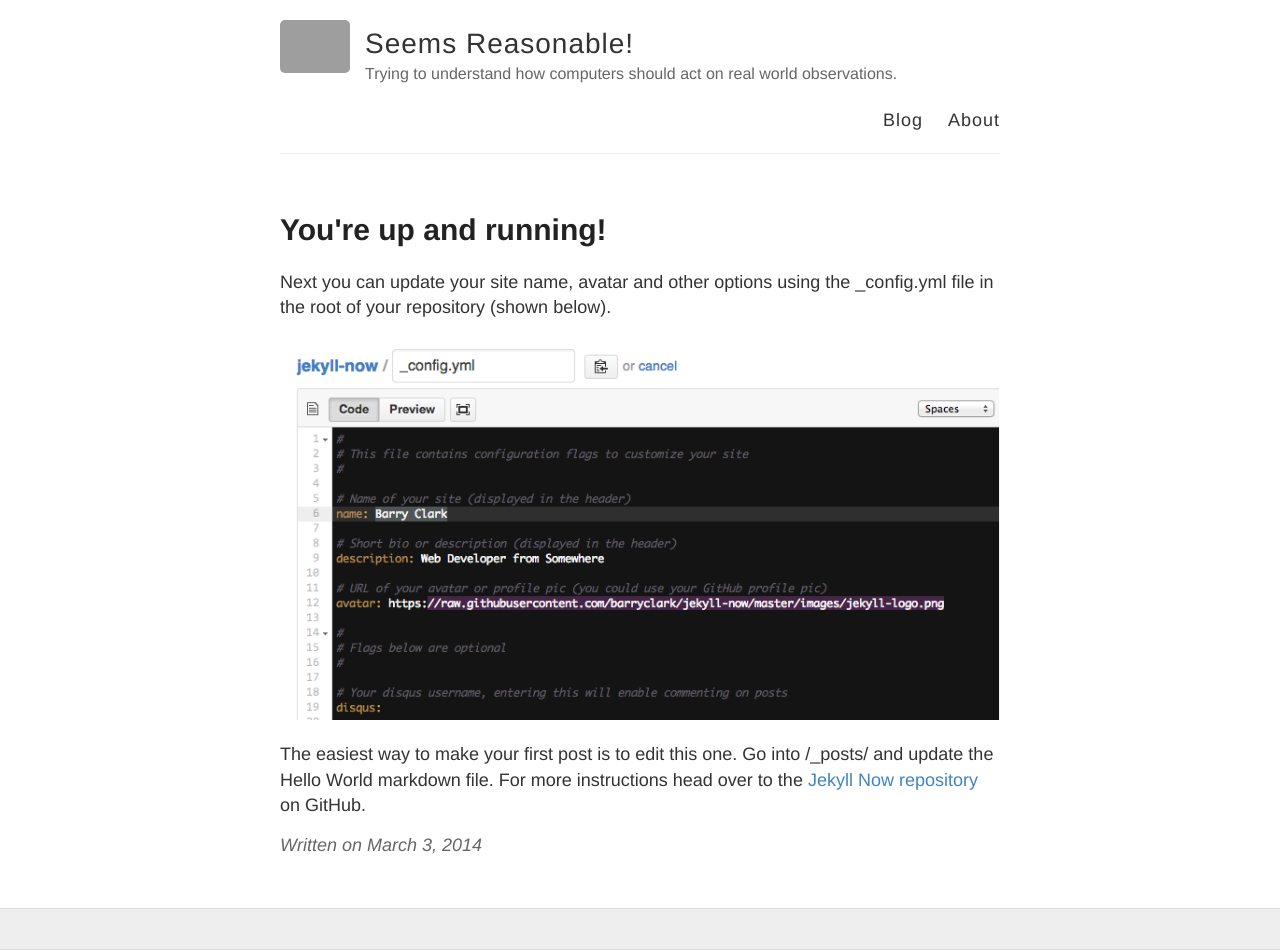
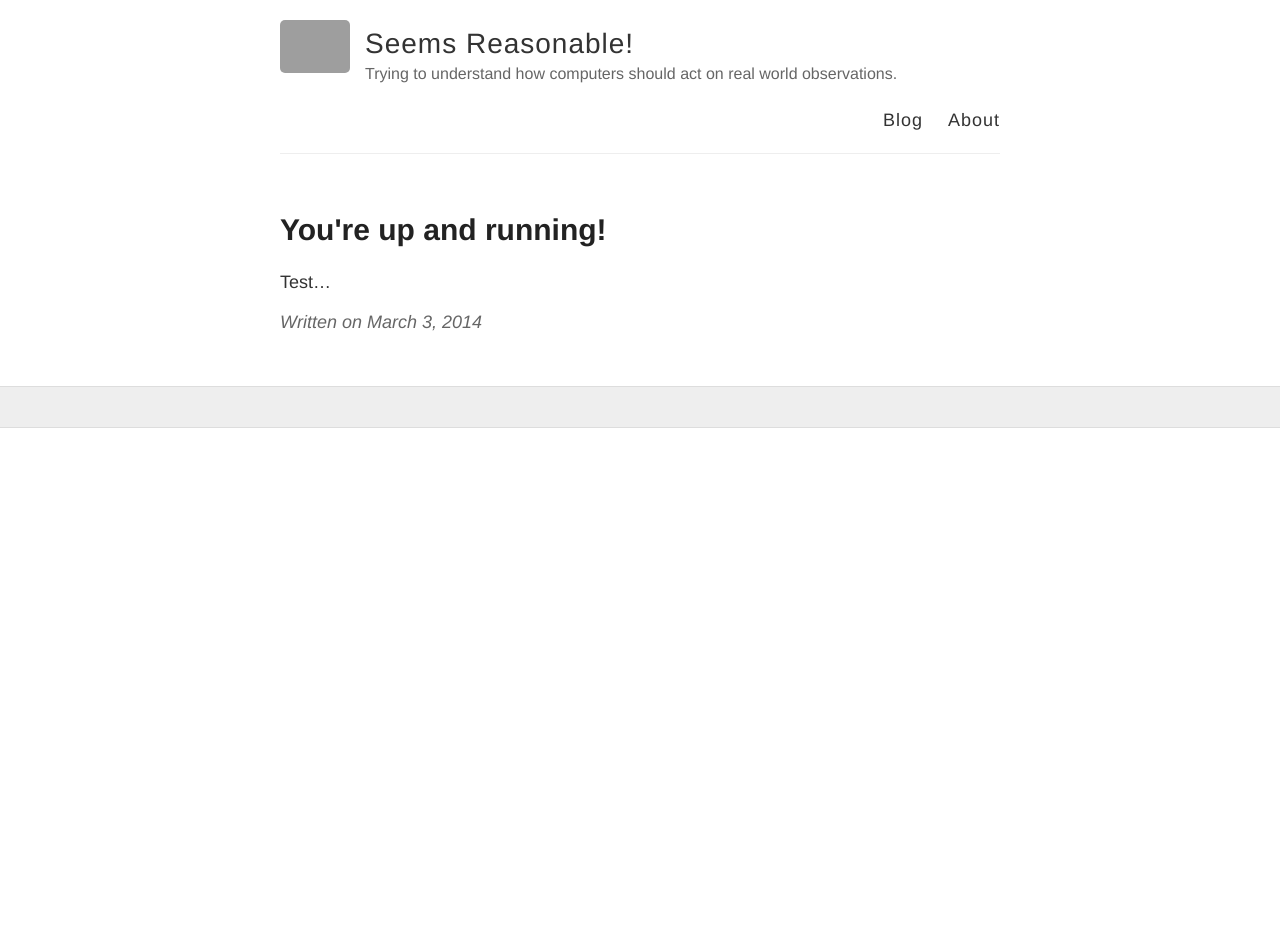
Before and after one commit to alexandrumilu/alexandrumilu.github.io, a Jekyll site: the page built from _posts/2014-3-3-Hello-World.md, in a window 1280 px wide. Built offline with Jekyll 4.4.1, drawn with Linux system fonts in a browser that asks for light colours; after the commit the page ends 900 px from its top, so only the background shows below that; grey boxes are pictures that could not be loaded.

Commit message:
Update 2014-3-3-Hello-World.md

```diff
--- a/_posts/2014-3-3-Hello-World.md
+++ b/_posts/2014-3-3-Hello-World.md
@@ -1,10 +1,7 @@
 ---
 layout: post
 title: You're up and running!
+mathjax: true
 ---
 
-Next you can update your site name, avatar and other options using the _config.yml file in the root of your repository (shown below).
-
-![_config.yml]({{ site.baseurl }}/images/config.png)
-
-The easiest way to make your first post is to edit this one. Go into /_posts/ and update the Hello World markdown file. For more instructions head over to the [Jekyll Now repository](https://github.com/barryclark/jekyll-now) on GitHub.
+Test...
```
